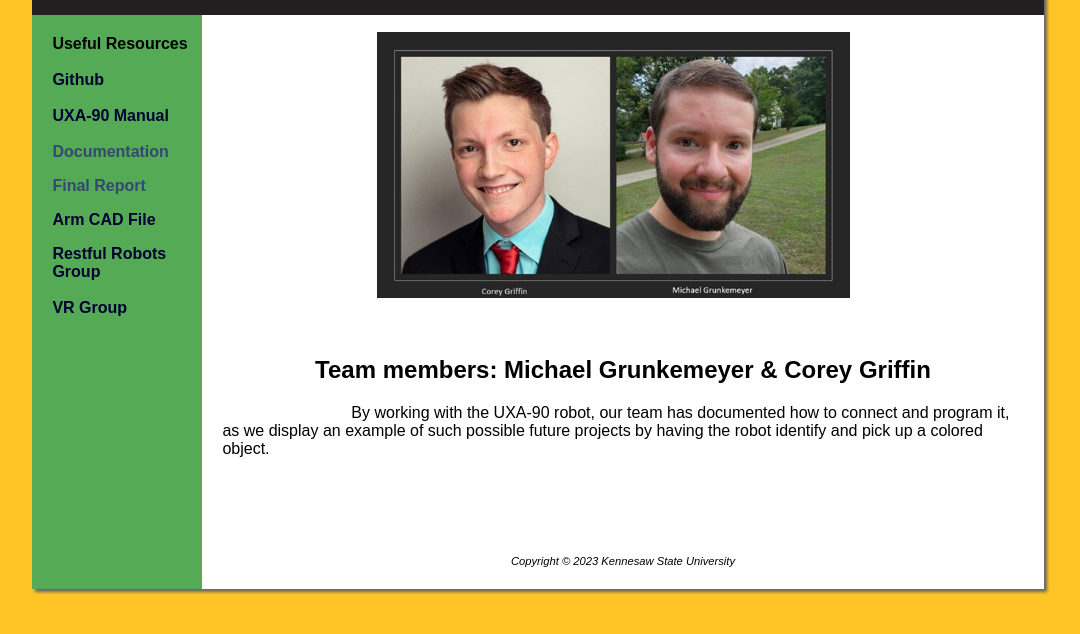
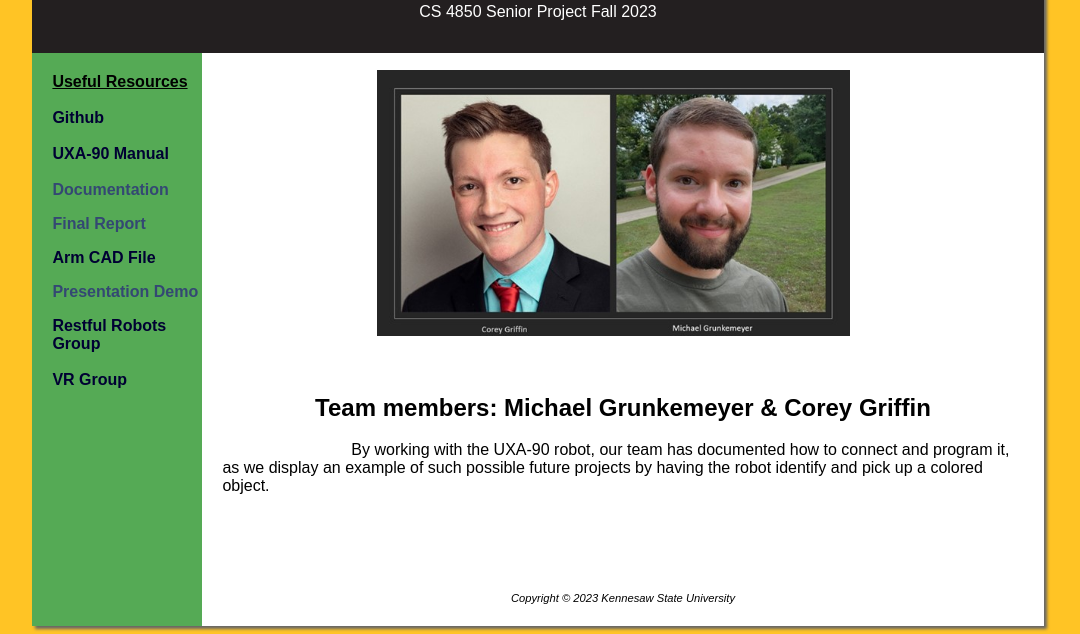
Before and after one commit to RobotsSP1BlockSortingMV/Robot_Code, a plain HTML site: page docs/index.html in a window 1280 px wide. Shown: the part 489-1123 px from the top of the page, without its empty margins (102-1182 px from the left). Before the commit the page ends 1086 px from the top, so only its background shows below. Drawn offline with Linux system fonts and the light colour scheme.

Commit message:
Polishing

```diff
--- a/docs/index.html
+++ b/docs/index.html
@@ -17,18 +17,20 @@
 <img src="Images/Robot.jpg" alt="KSU" width="473">
 <p align="center">
   <h1> SP-1 Robots Block Sorting Project</h1>
+  <p>CS 4850 Senior Project Fall 2023</p>
   <br>
 </header>
 <nav>
 
 
 <ul>
-  <li> Useful Resources  </li><br>
+  <li> <u>Useful Resources </u> </li><br>
   <li><a href="https://github.com/RobotsSP1BlockSortingMV/Robot_Code">Github</a></li><br>
   <li><a href="https://www.manualslib.com/manual/1507985/Robobuilder-Uxa-90-Light.html">UXA-90 Manual</a></li><br>
   <li><a href="">Documentation</a></li><p></p>
   <li><a href="">Final Report</a></li><p></p>
   <li><a href= "Arm/Arm CAD mod.stl" download>Arm CAD File</a></li><p></p>
+  <li><a href= "" > Presentation Demo</a></li><p></p>
   <li><a href="https://4850-red.github.io/red-site/">Restful Robots Group</a></li><br>
   <li><a href="https://cs4850-uxa90.github.io/CS4850-Spring23-Robot/">VR Group</a></li><p>
 
--- a/docs/mystyles.css
+++ b/docs/mystyles.css
@@ -14,6 +14,10 @@ body { background-color:#FFC425;
 header { background-color: #231F20;
        color: #ffffff;
      font-family: Arial, helvetica;;
+}
+header p{
+  line-height: 80%;
+  text-align: center;
 }
 h1 { line-height: 200%;
       text-align: center;
```
